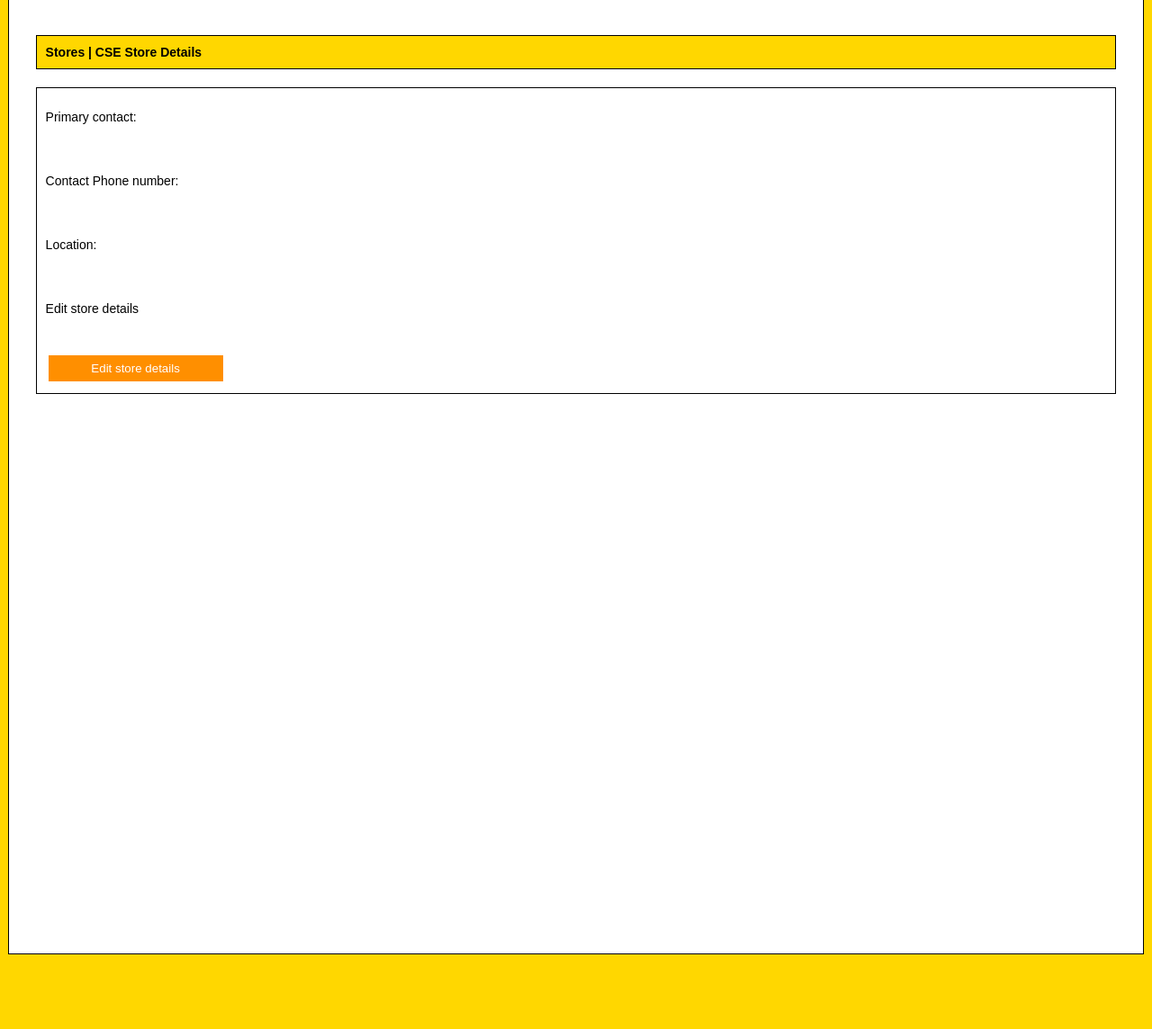
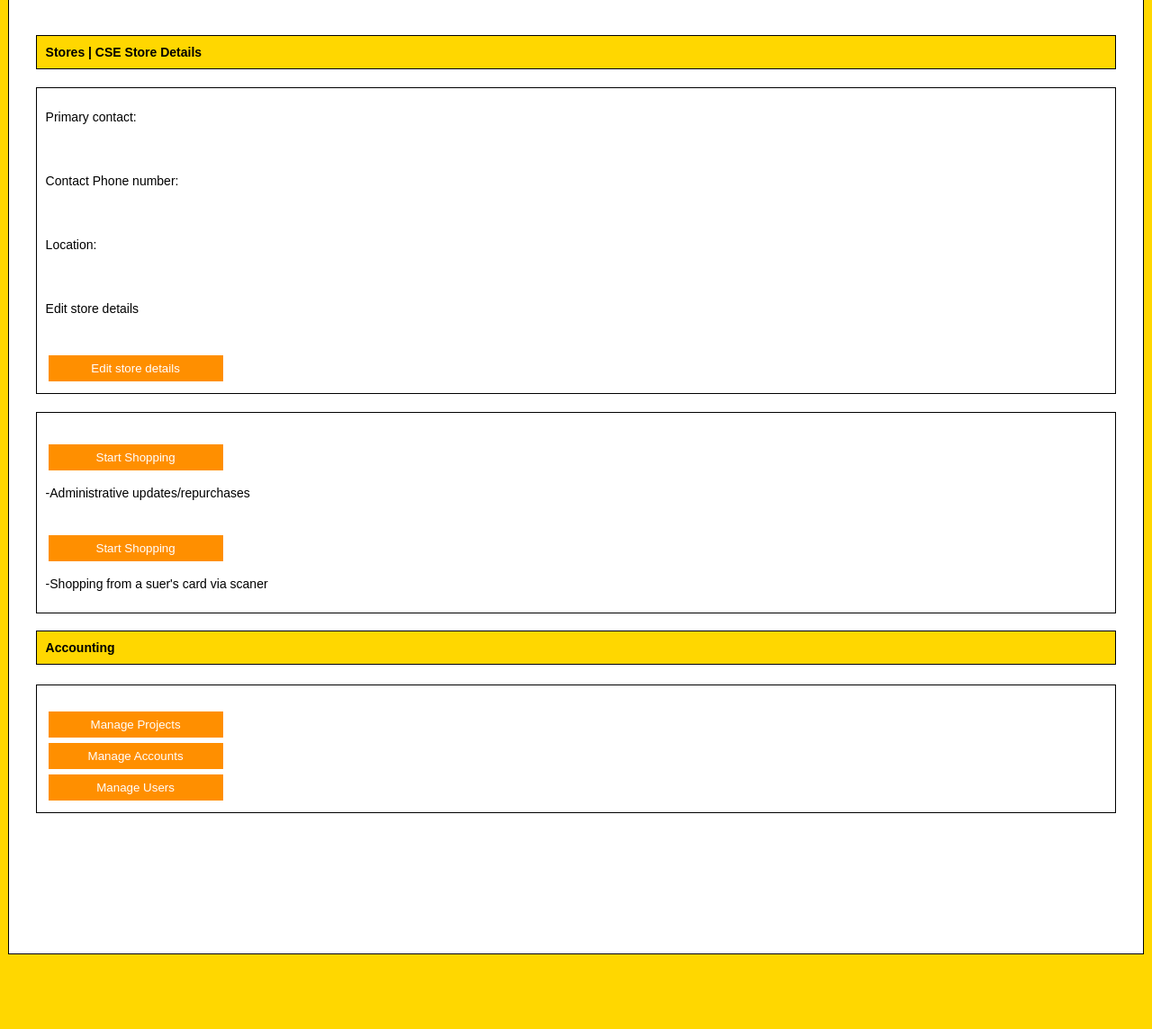
Before and after one commit to mpalyndon/CSEDatabase, a PHP site: the page made by phpcode/CSE Store front page.html in a window 1280 px wide. Shown: the part 101-1245 px from the top of the page at 90% size. Run offline with PHP 8.4, Linux system fonts and the light colour scheme.

Commit message:
added submit form buttons for accounting as well as startshopping
Added buttons for start shopping along with accounting buttons for clicking to go to manage project, accounts and users

```diff
--- a/phpcode/CSE Store front page.html
+++ b/phpcode/CSE Store front page.html
@@ -35,9 +35,32 @@
             <br>
             <input type="submit" value="Edit store details" required>
 
-    </div>
-</h2>
+          </h2>
 
+
+    <h3>
+    <!--<input type="text" name="name" placeholder="Required" required minlength="2" maxlength="more"> -->
+    <br>
+    <input type="submit" value="Start Shopping" required><p>-Administrative updates/repurchases</p>
+    <!--<input type="text" name="name" placeholder="Required" required minlength="2" maxlength="more"> -->
+    <br>
+    <input type="submit" value="Start Shopping" required><p>-Shopping from a suer's card via scaner</p>
+
+    </h3>
+
+    <h4><b>Accounting</b></h4>
+
+    <h5>
+      <!--<input type="text" name="name" placeholder="Required" required minlength="2" maxlength="more"> -->
+      <br>
+      <input type="submit" value="Manage Projects" required>
+      <!--<input type="text" name="name" placeholder="Required" required minlength="2" maxlength="more"> -->
+      <br>
+      <input type="submit" value="Manage Accounts" required>
+  <!--<input type="text" name="name" placeholder="Required" required minlength="2" maxlength="more"> -->
+  <br>
+  <input type="submit" value="Manage Users" required>
+      </h5>
 
             </div>
 
--- a/phpcode/Styles/style.css
+++ b/phpcode/Styles/style.css
@@ -9,6 +9,28 @@
 }
 
 h2 {
+    border: 1px solid black;
+    padding: 10px;
+    font-weight: 100;
+}
+
+h3 {
+    border: 1px solid black;
+    padding: 10px;
+    font-weight: 100;
+}
+
+h4 {
+    font-family: Arial, Helvetica, sans-serif;
+    font-size: 14px;
+    text-align: left;
+    border: 1px solid black;
+    padding: 10px;
+    background-color: gold;
+
+}
+
+h5 {
     border: 1px solid black;
     padding: 10px;
     font-weight: 100;
```
